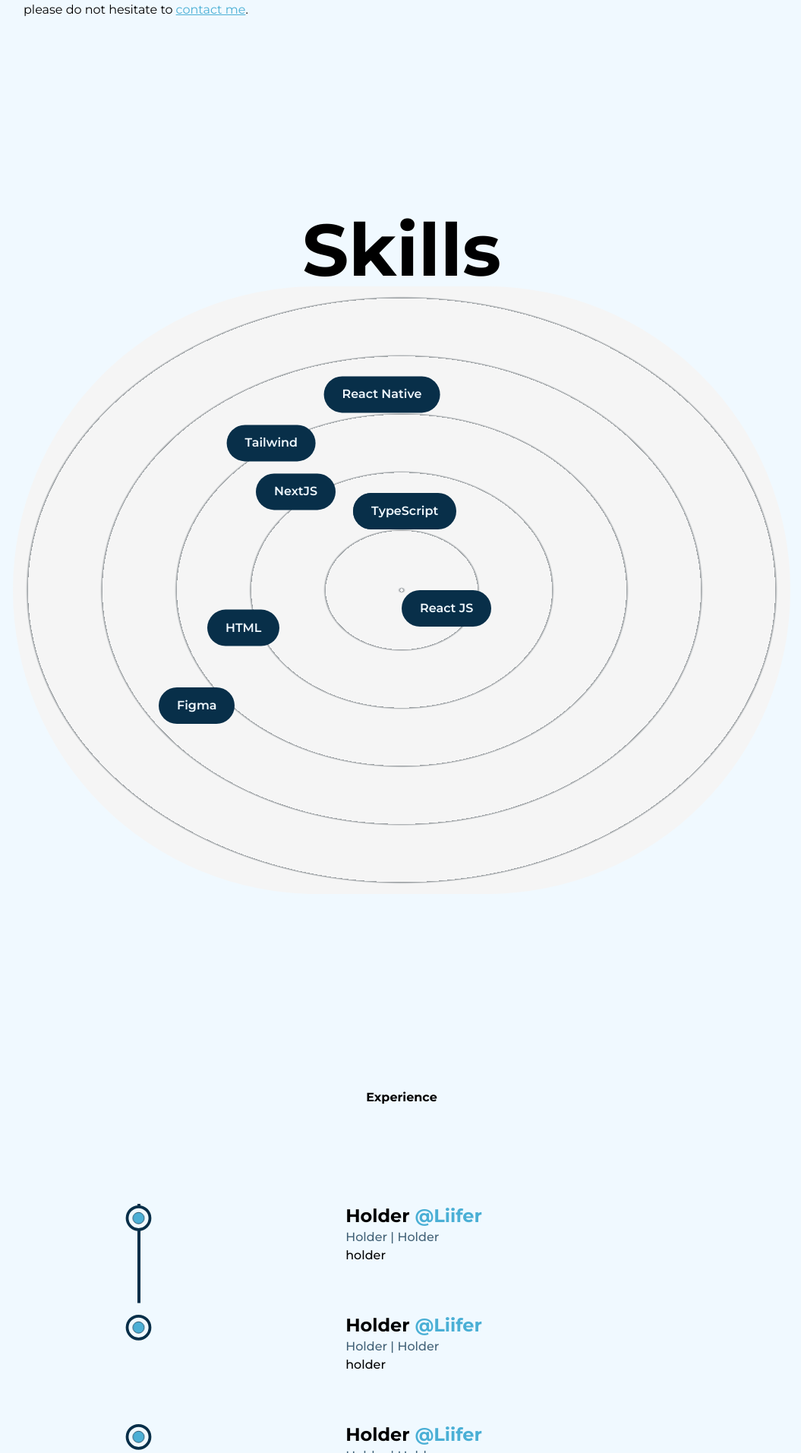
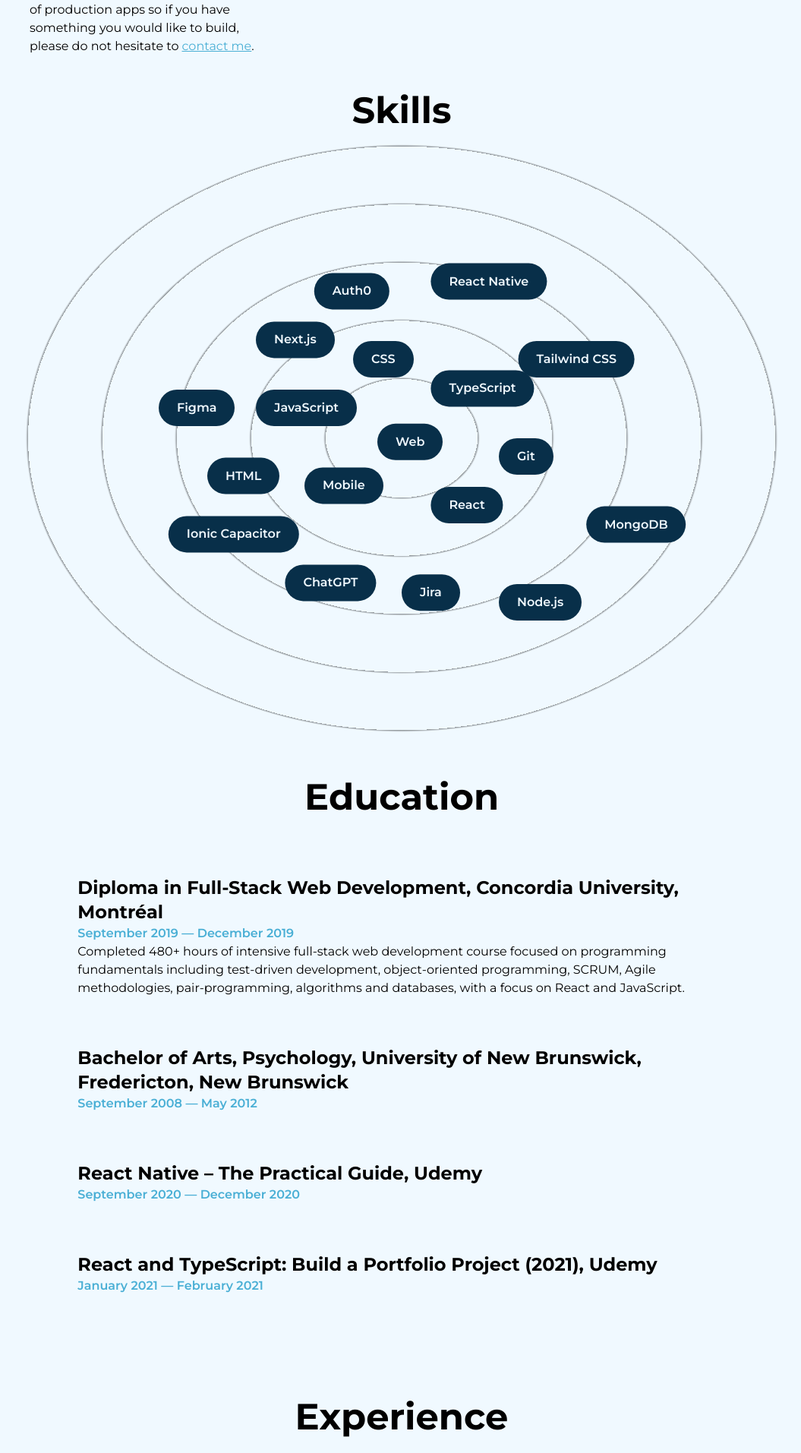
Before and after one commit to StephenRicketts/portfolio-2, a Next.js app: page /about in a window 1280 px wide. Shown: the part 847-2760 px from the top of the page at 76% size, without its empty margins (111-1166 px from the left). Built offline with nearby package versions, Linux system fonts and the light colour scheme.

Commit message:
education and experience added

```diff
--- a/components/Education.tsx
+++ b/components/Education.tsx
@@ -3,5 +3,51 @@
 type Props = {};
 
 export const Education = (props: Props) => {
-  return <div>Education</div>;
+  return (
+    <div className="pt-12 w-10/12 mx-auto">
+      <h2 className="font-bold text-5xl md:text-6xl xs:text-4xl mb-12 md:mb-16 w-full text-center">
+        Education
+      </h2>
+      <div className="py-8">
+        <h3 className="text-2xl font-bold">
+          Diploma in Full-Stack Web Development, Concordia University, Montréal
+        </h3>
+        <span className="font-semibold text-primary dark:text-primaryDark">
+          September 2019 — December 2019
+        </span>
+        <p>
+          Completed 480+ hours of intensive full-stack web development course
+          focused on programming fundamentals including test-driven development,
+          object-oriented programming, SCRUM, Agile methodologies,
+          pair-programming, algorithms and databases, with a focus on React and
+          JavaScript.
+        </p>
+      </div>
+      <div className="py-8">
+        <h3 className="text-2xl font-bold">
+          Bachelor of Arts, Psychology, University of New Brunswick,
+          Fredericton, New Brunswick
+        </h3>
+        <span className="font-semibold text-primary dark:text-primaryDark">
+          September 2008 — May 2012
+        </span>
+      </div>
+      <div className="py-8">
+        <h3 className="text-2xl font-bold">
+          React Native – The Practical Guide, Udemy
+        </h3>
+        <span className="font-semibold text-primary dark:text-primaryDark">
+          September 2020 — December 2020
+        </span>
+      </div>
+      <div className="py-8">
+        <h3 className="text-2xl font-bold">
+          React and TypeScript: Build a Portfolio Project (2021), Udemy
+        </h3>
+        <span className="font-semibold text-primary dark:text-primaryDark">
+          January 2021 — February 2021
+        </span>
+      </div>
+    </div>
+  );
 };
--- a/components/Experience.tsx
+++ b/components/Experience.tsx
@@ -1,11 +1,12 @@
 import React, { useRef } from "react";
 import { motion, useScroll } from "framer-motion";
 import { LiIcon } from "./LiIcon";
+import Link from "next/link";
 
 type DetailsProps = {
   position: string;
-  company: string;
-  companyLink: string;
+  company?: string;
+  companyLink?: string;
   time: string;
   address: string;
   work: string;
@@ -23,7 +24,7 @@
   return (
     <li
       ref={ref}
-      className="my-8 first:mt-0 last:mb-0 w-[60%] md:w-[80%] mx-auto flex flex-col items-center justify-between"
+      className="my-8 first:-mt-1 w-[60%] md:w-[80%] mx-auto flex flex-col items-start justify-between "
     >
       <LiIcon reference={ref} />
       <motion.div
@@ -33,13 +34,15 @@
       >
         <h3 className="capitalize font-bold text-2xl sm:text-xl xs:text-lg">
           {position}&nbsp;
-          <a
-            className="text-primary dark:text-primaryDark capitalize"
-            target="_blank"
-            href={companyLink}
-          >
-            @{company}
-          </a>
+          {!!company && !!companyLink && (
+            <Link
+              className="text-primary dark:text-primaryDark capitalize"
+              target="_blank"
+              href={companyLink}
+            >
+              @{company}
+            </Link>
+          )}
         </h3>
         <span className="capitalize font-medium text-dark/75 dark:text-light/75 xs:text-sm">
           {time} | {address}
@@ -59,49 +62,53 @@
   });
 
   return (
-    <div className="my-64">
-      <h2 className="font-bold text-8x md:text-6xl xs:text-4xl mb-32 md:mb-16 w-full text-center">
+    <div className="mt-20">
+      <h2 className="font-bold text-5xl md:text-6xl xs:text-4xl mb-12 md:mb-16 w-full text-center">
         Experience
       </h2>
 
       <div ref={ref} className="w-[75%] mx-auto relative lg:w-[90%] md:w-full">
         <motion.div
           style={{ scaleY: scrollYProgress }}
-          className="absolute left-9 top-0 w-[4px] h-full bg-dark origin-top dark:bg-primary drop-shadow-glow md:w-[2px] md:left-[30px] xs:left-[20px]"
+          className="absolute left-9 top-0 w-[4px] h-full overflow-hidden bg-primary origin-top dark:bg-primaryDark drop-shadow-glow md:w-[2px] md:left-[30px] xs:left-[20px]"
         />
         <ul className="w-full flex flex-col items-start justify-between ml-4 xs:ml-2">
           <Details
+            work={
+              "After having brough the Liifer Web App to production I moved onto working on the Overwolf extention and porting the app to Android and iOS."
+            }
+            address={"remote"}
+            time="7 months"
+            companyLink={"https://liifer.com/"}
+            company={"liifer"}
+            position={"Lead Front End Developer"}
+          />
+          <Details
+            work={
+              "In this position I created the front end for the Liifer Web App. This included started the app from scratch, choosing the tech stack and the many libraries used in development, a major redesign, and bringing the app to production."
+            }
+            address={"remote"}
+            time="2 years"
+            companyLink={"https://liifer.com/"}
+            company={"liifer"}
+            position={"Web Developer"}
+          />
+          <Details
+            work={
+              "After graduating from a bootcamp and the end of 2019, I completed a few freelance contracts using React and React Native. In this time I built landing pages and worked on a mobile app created by other contract workers."
+            }
+            address={"remote"}
+            time="1 year"
+            position={"Freelance Web Dev"}
+          />
+          {/* <Details
             work={"holder"}
             address={"holder"}
             time="holder"
             companyLink={"liifer.com"}
             company={"liifer"}
             position={"holder"}
-          />
-          <Details
-            work={"holder"}
-            address={"holder"}
-            time="holder"
-            companyLink={"liifer.com"}
-            company={"liifer"}
-            position={"holder"}
-          />
-          <Details
-            work={"holder"}
-            address={"holder"}
-            time="holder"
-            companyLink={"liifer.com"}
-            company={"liifer"}
-            position={"holder"}
-          />
-          <Details
-            work={"holder"}
-            address={"holder"}
-            time="holder"
-            companyLink={"liifer.com"}
-            company={"liifer"}
-            position={"holder"}
-          />
+          /> */}
         </ul>
       </div>
     </div>
--- a/components/Skills.tsx
+++ b/components/Skills.tsx
@@ -1,5 +1,7 @@
 import React from "react";
 import { motion } from "framer-motion";
+import Image from "next/image";
+import portalGif from "../public/images/portal.gif";
 
 type SkillProps = { name: string; x: string; y: string };
 
@@ -22,23 +24,65 @@
 };
 
 export const Skills = () => {
+  const skillList = [
+    "React",
+    "TypeScript",
+    "JavaScript",
+    "Tailwind CSS",
+    "Next.js",
+    "Git",
+    "React Native",
+    "Figma",
+    "ChatGPT",
+    "Redux",
+    "Node.js",
+    "MongoDB",
+    "Jira",
+    "Auth0",
+  ];
   return (
     <>
-      <h2 className="font-bold text-8xl md:text-6xl mt-64 md:mt-32 w-full text-center">
+      <h2 className="font-bold text-5xl md:text-3xl mt-12 mb-2 md:mt-32 w-full text-center">
         Skills
       </h2>
+      {/* <div className="w-1/2 flex flex-wrap">
+        {skillList.map((skill: string) => {
+          return (
+            <div
+              key={skill}
+              className="flex items-center justify-center bg-dark   h-10 text-light mb-2"
+              style={{
+                clipPath: "polygon(15% 0%, 100% 0, 85% 100%, 0% 100%)",
+              }}
+            >
+              {skill}
+            </div>
+          );
+        })}
+      </div> */}
+
       <div
-        className="w-full h-screen lg:h-[80vh] sm:h-[60vh] xs:h-[50vh] relative flex items-center justify-center rounded-full
+        className="w-full h-screen lg:h-[75vh] sm:h-[60vh] xs:h-[50vh] relative flex items-center justify-center rounded-full
       bg-circularLight dark:bg-circularDark lg:bg-circularLightLg lg:dark:bg-circularDarkLg md:bg-circularLightMd md:dark:bg-circularDarkMd sm:bg-circularLightSm sm:dark:bg-circularDarkSm"
       >
         <Skill name="HTML" x="-20vw" y="2vw" />
         <Skill name="CSS" x="-5vw" y="-10vw" />
-        <Skill name="TypeScript" x="-5vw" y="-10vw" />
-        <Skill name="NextJS" x="-15vw" y="-12vw" />
-        <Skill name="Figma" x="-25vw" y="10vw" />
-        <Skill name="Tailwind " x="-18vw" y="-17vw" />
-        <Skill name="React JS" x="0vw" y="0vw" />
-        <Skill name="React Native" x="-8vw" y="-22vw" />
+        <Skill name="TypeScript" x="3vw" y="-7vw" />
+        <Skill name="Next.js" x="-15vw" y="-12vw" />
+        <Skill name="Figma" x="-25vw" y="-5vw" />
+        <Skill name="Tailwind CSS" x="12vw" y="-10vw" />
+        <Skill name="React" x="3vw" y="5vw" />
+        <Skill name="Web" x="-2.5vw" y="-1.5vw" />
+        <Skill name="Mobile" x="-10vw" y="3vw" />
+        <Skill name="React Native" x="3vw" y="-18vw" />
+        <Skill name="JavaScript" x="-15vw" y="-5vw" />
+        <Skill name="Auth0" x="-9vw" y="-17vw" />
+        <Skill name="MongoDB" x="19vw" y="7vw" />
+        <Skill name="Node.js" x="10vw" y="15vw" />
+        <Skill name="Git" x="10vw" y="0vw" />
+        <Skill name="ChatGPT" x="-12vw" y="13vw" />
+        <Skill name="Jira" x="0vw" y="14vw" />
+        <Skill name="Ionic Capacitor" x="-24vw" y="8vw" />
       </div>
     </>
   );
--- a/pages/about.tsx
+++ b/pages/about.tsx
@@ -12,6 +12,7 @@
 import Link from "next/link";
 import { CustomLink } from "../components/CustomLink";
 import { TextLink } from "../components/TextLink";
+import { Footer } from "../components/Footer";
 
 type Props = {};
 
@@ -25,8 +26,11 @@
       <TransitionEffect />
       <main className="flex w-full flex-col items-center justify-center dark:text-light">
         <Layout className="p-16">
-          <div className="text-xl sm:text-base flex items-center justify-center space-x-2">
-            <div className="w-1/3">
+          <div className="text-xl sm:text-base sm:flex-col flex items-center justify-center space-x-2 ">
+            <div className="pb-2 sm:block hidden rounded-md overflow-hidden">
+              <Image className="" src={resumeJpeg} alt="Dev's Image" />
+            </div>
+            <div className="sm:w-full w-1/3">
               <h1 className="text-3xl text-center font-bold text-dark dark:text-light pb-6">
                 Bio
               </h1>
@@ -60,15 +64,15 @@
                 .
               </p>
             </div>
-            <div className="w-1/3 rounded-lg overflow-hidden shadow-xl border-[25px] border-dark dark:border-light">
+            <div className="w-1/3 sm:hidden rounded-lg overflow-hidden shadow-xl border-[25px] border-dark dark:border-light">
               <Image
-                className=" overflow-hidden"
+                className="overflow-hidden sm:hidden"
                 src={resumeJpeg}
                 alt="Dev's Image"
               />
             </div>
-            <div className="text-center  w-1/3">
-              <h1 className="text-dark dark:text-light sm:text-base lg:text-lg text-3xl font-bold pb-6">
+            <div className="text-center sm:w-full sm:pt-12 w-1/3">
+              <h1 className="text-dark dark:text-light sm:text-3xl lg:text-lg text-3xl font-bold pb-6">
                 Production Apps
               </h1>
               <ul className="space-y-4">
@@ -115,11 +119,16 @@
               </ul>
             </div>
           </div>
-          <Skills />
-          <Experience />
+          <div>
+            <Skills />
+          </div>
           <Education />
+          <div className="pt-6 pb-[83px]">
+            <Experience />
+          </div>
         </Layout>
       </main>
+      <Footer />
     </>
   );
 };
--- a/tailwind.config.js
+++ b/tailwind.config.js
@@ -30,28 +30,28 @@
       },
       backgroundImage: {
         circularLight:
-          "repeating-radial-gradient(rgba(0,0,0,0.4) 2px,#f5f5f5 5px,#f5f5f5 100px)",
+          "repeating-radial-gradient(rgba(0,0,0,0.4) 2px,#f0f9ff 5px,#f0f9ff 100px)",
 
         circularDark:
-          "repeating-radial-gradient(rgba(255,255,255,0.5) 2px,#1b1b1b 8px,#1b1b1b 100px)",
+          "repeating-radial-gradient(rgba(255,255,255,0.5) 2px,#082f49 8px,#082f49 100px)",
 
         circularLightLg:
-          "repeating-radial-gradient(rgba(0,0,0,0.4) 2px,#f5f5f5 5px,#f5f5f5 80px)",
+          "repeating-radial-gradient(rgba(0,0,0,0.4) 2px,##f0f9ff 5px,##f0f9ff 80px)",
 
         circularDarkLg:
-          "repeating-radial-gradient(rgba(255,255,255,0.5) 2px,#1b1b1b 8px,#1b1b1b 80px)",
+          "repeating-radial-gradient(rgba(255,255,255,0.5) 2px,#082f49 8px,#082f49 80px)",
 
         circularLightMd:
-          "repeating-radial-gradient(rgba(0,0,0,0.4) 2px,#f5f5f5 5px,#f5f5f5 60px)",
+          "repeating-radial-gradient(rgba(0,0,0,0.4) 2px,##f0f9ff 5px,#f0f9ff 60px)",
 
         circularDarkMd:
-          "repeating-radial-gradient(rgba(255,255,255,0.5) 2px,#1b1b1b 6px,#1b1b1b 60px)",
+          "repeating-radial-gradient(rgba(255,255,255,0.5) 2px,#082f49 6px,#082f49 60px)",
 
         circularLightSm:
-          "repeating-radial-gradient(rgba(0,0,0,0.4) 2px,#f5f5f5 5px,#f5f5f5 40px)",
+          "repeating-radial-gradient(rgba(0,0,0,0.4) 2px,#f0f9ff 5px,#f0f9ff 40px)",
 
         circularDarkSm:
-          "repeating-radial-gradient(rgba(255,255,255,0.5) 2px,#1b1b1b 4px,#1b1b1b 40px)",
+          "repeating-radial-gradient(rgba(255,255,255,0.5) 2px,#082f49 4px,#082f49 40px)",
       },
     },
     screens: {
```
